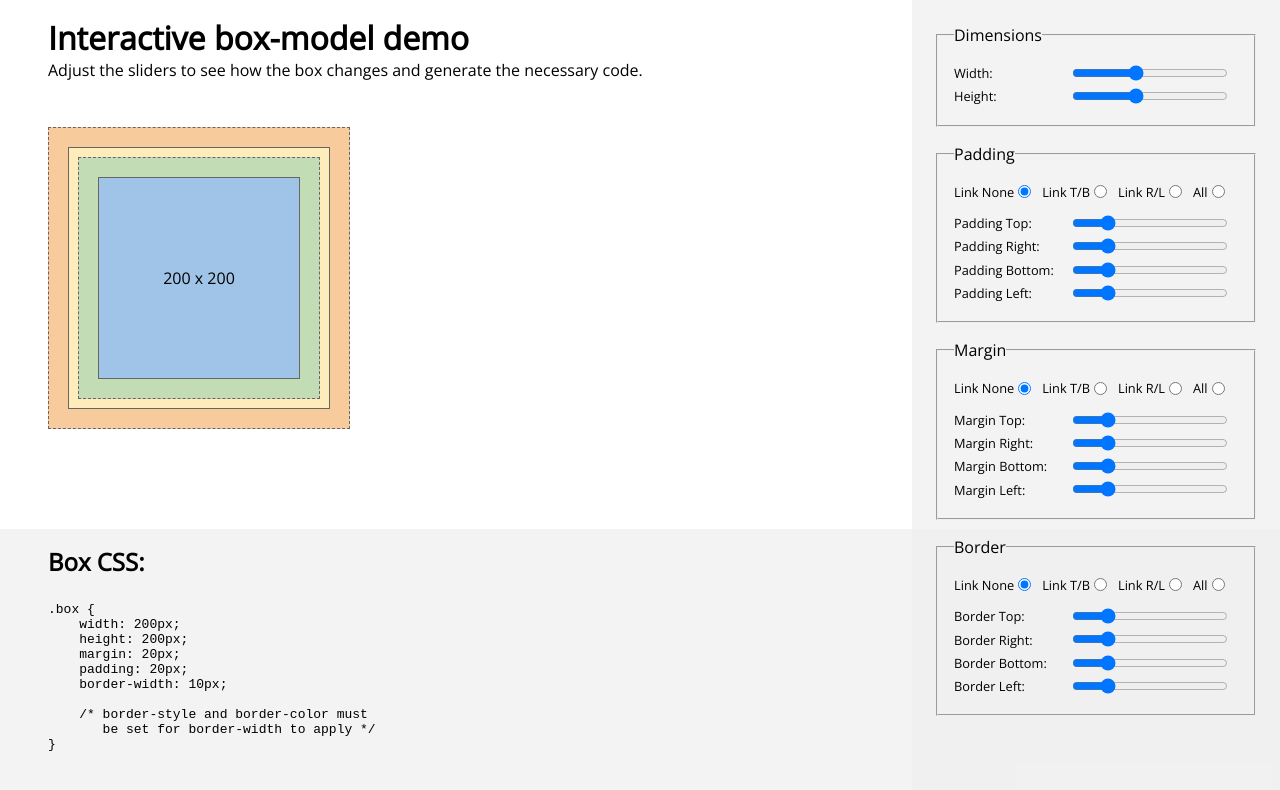
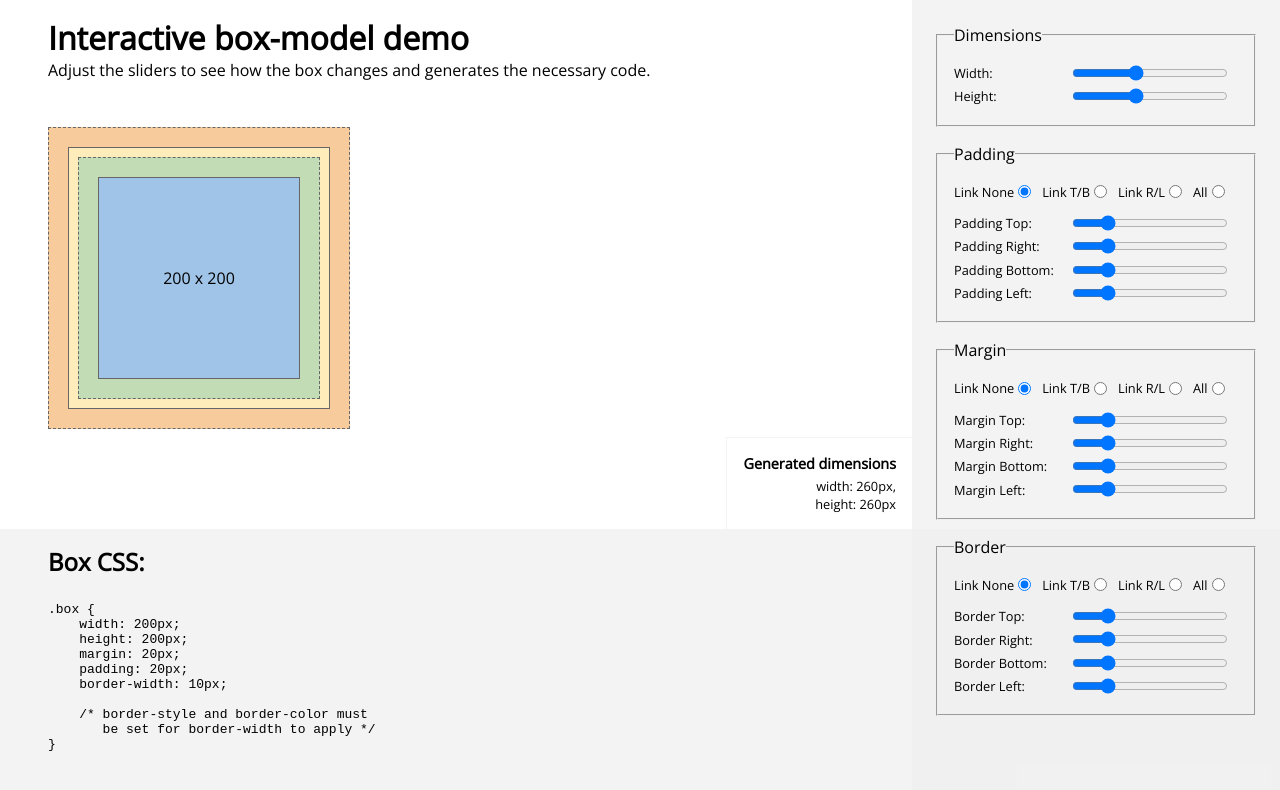
Before and after one commit to guyroutledge/box-model, a plain HTML site: page index.html in a window 1280 px wide. Drawn offline with nearby package versions, Linux system fonts and the light colour scheme.

Commit message:
Add generated dimensions
To show the difference between `content-box` and `border-box`, add a
little aside to display the generated dimensions.

```diff
--- a/box-model.css
+++ b/box-model.css
@@ -5,6 +5,9 @@
 body {
 	padding:1em 24em 3em 3em;
 	font-family:'Open Sans', sans-serif;
+}
+p {
+	margin:0 0 1em;
 }
 .box {
 	position:relative;
@@ -51,6 +54,31 @@ body {
 	background:#feedbb;
 	border:1px solid #666;
 	z-index:10;
+}
+
+/* Generated Dimensions */
+
+.box-dimensions {
+	position:absolute;
+	bottom:100%;
+	right:29em;
+
+	padding:1em;
+	background:#fff;
+	background:rgba(255,255,255,0.8);
+	border:1px solid rgba(240, 240, 240, 0.8);
+	border-right:0;
+	border-bottom:0;
+
+	text-align:right;
+}
+.box-dimensions p {
+	margin:0;
+	font-size:0.8em;
+}
+.box-dimensions h3 {
+	margin-bottom:0.25em;
+	font-size:0.9em;
 }
 
 /* Controls */
--- a/box-model.js
+++ b/box-model.js
@@ -182,6 +182,7 @@ $(function(){
 				'data-width': boxWidth,
 				'data-height': boxHeight
 			});
+
 			boxModel.$boxPadding.css({
 				width: boxPaddingWidth + 'px',
 				height: boxPaddingHeight + 'px',
@@ -194,6 +195,12 @@ $(function(){
 				top: boxBorderTop + 'px',
 				left: boxBorderLeft + 'px'
 			});
+
+			if ( boxModel.boxSizing === 'content-box' ) {
+				$('#generatedWidth').text(boxBorderWidth);
+				$('#generatedHeight').text(boxBorderHeight);
+			}
+
 			boxModel.$boxMargin.css({
 				width: boxMarginWidth + 'px',
 				height: boxMarginHeight + 'px',
--- a/index.html
+++ b/index.html
@@ -7,7 +7,8 @@
 	<body>
 		<header>
 			<h1>Interactive box-model&nbsp;demo</h1>
-			<p>Adjust the sliders to see how the box changes and generate the necessary code.</p>
+			<p>Adjust the sliders to see how the box changes and generates the necessary code.</p>
+
 		</header>
 
 		<div class="box"></div>
@@ -15,6 +16,15 @@
 		<div class="box-code">
 			<h2>Box CSS:</h2>
 <pre><code id="boxCode"></code></pre>
+
+			<aside class="box-dimensions">
+				<h3>Generated dimensions</h3>
+				<p>
+					width: <span id="generatedWidth">200</span>px,<br>
+					height: <span id="generatedHeight">200</span>px
+				</p>
+			</aside>
+
 		</div>
 
 		<aside class="box-controls">
```
